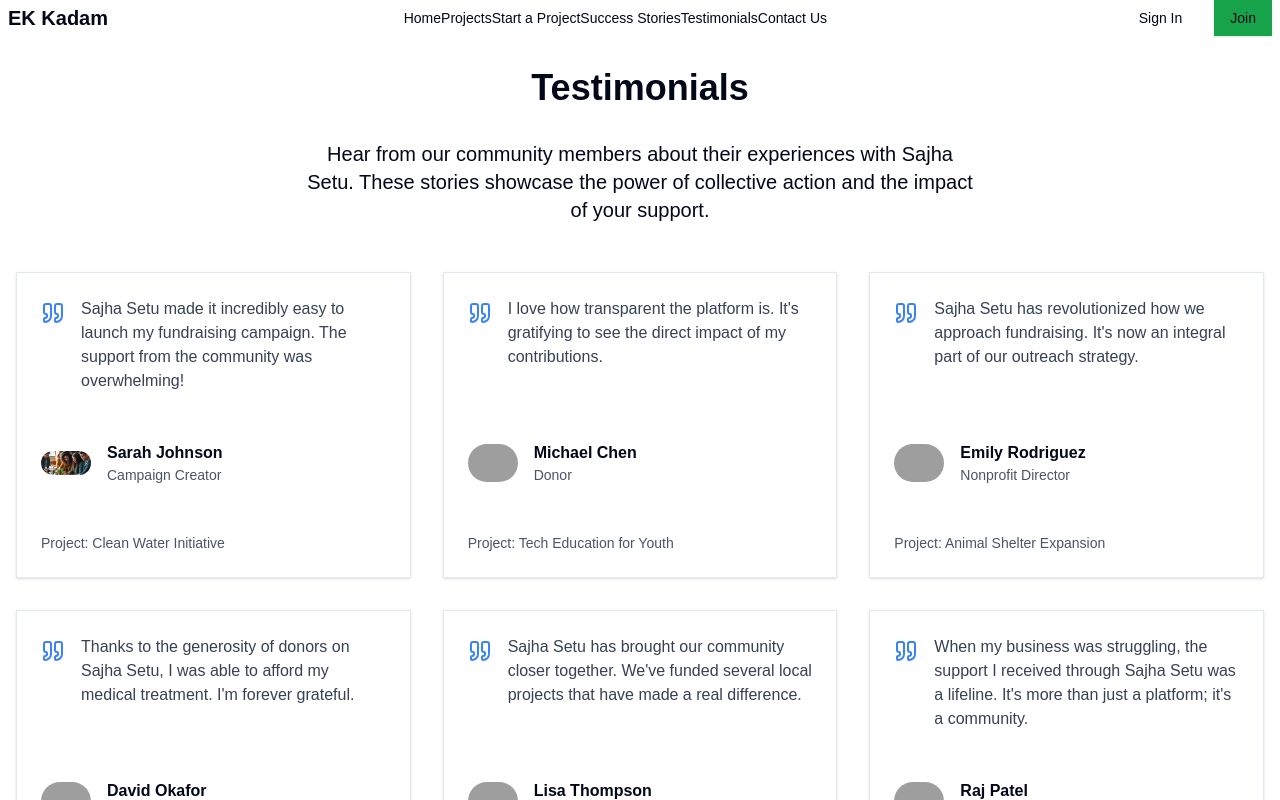
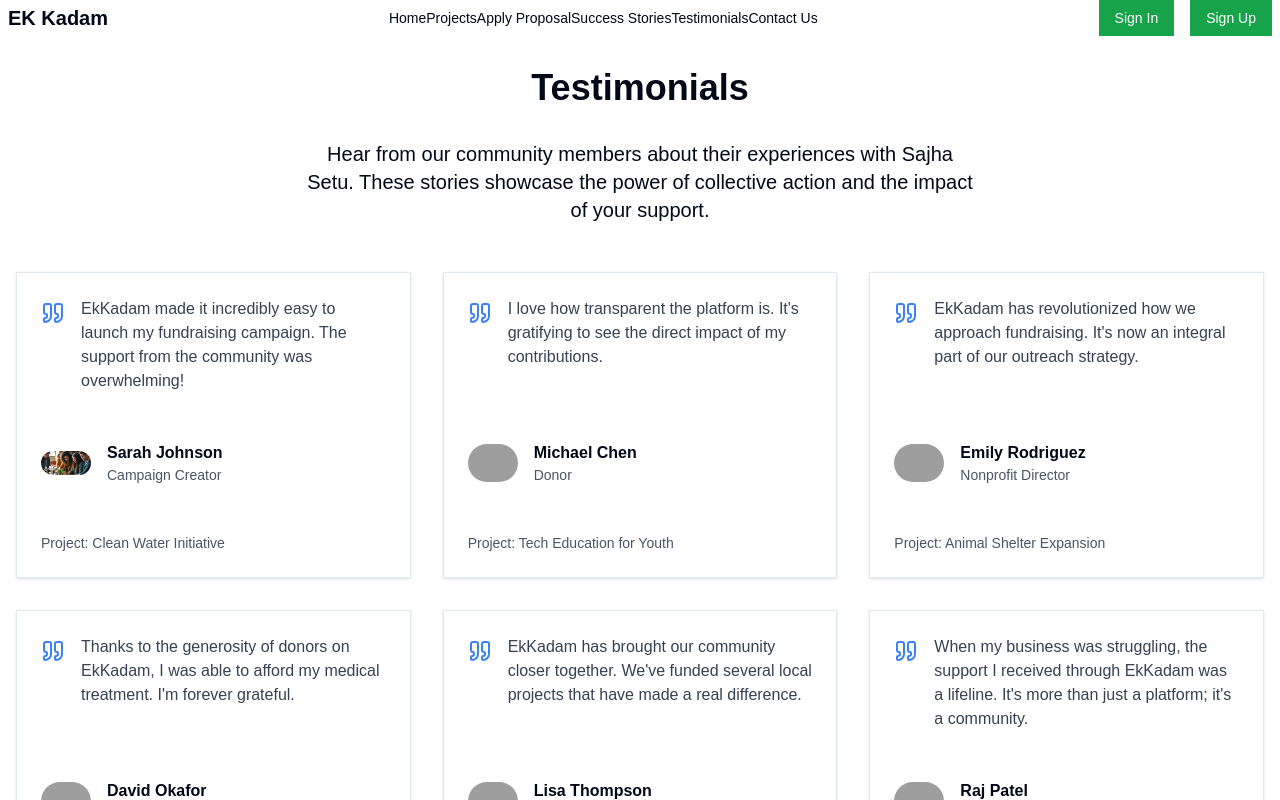
Before and after one commit to kecitclub/theDebuggers, a Next.js app in the folder client/: page /testimonials in a window 1280 px wide. Shown: the top 800 px of the page. Built offline with nearby package versions, Linux system fonts and the light colour scheme; grey boxes are pictures that could not be loaded.

Commit message:
ui changes in the pages

```diff
--- a/client/src/Components/site-header.tsx
+++ b/client/src/Components/site-header.tsx
@@ -15,8 +15,8 @@ export function SiteHeader() {
           <Link href="/projects" className="text-sm font-medium">
             Projects
           </Link>
-          <Link href="/start" className="text-sm font-medium">
-            Start a Project
+          <Link href="/apply-proposal" className="text-sm font-medium">
+            Apply Proposal
           </Link>
           <Link href="/success-stories" className="text-sm font-medium">
             Success Stories
@@ -29,10 +29,22 @@ export function SiteHeader() {
           </Link>
         </nav>
         <div className="flex items-center space-x-4">
-          <Button variant="ghost" className="hidden md:flex">
-            Sign In
-          </Button>
-          <Button className="bg-green-600 hover:bg-green-700">Join</Button>
+          <Link href={"/auth/login"}>
+            <Button
+              variant="ghost"
+              className="hidden md:flex bg-green-600 hover:bg-green-700 text-white"
+            >
+              Sign In
+            </Button>
+          </Link>
+          <Link href={"/auth/signup"}>
+            <Button
+              variant="ghost"
+              className="hidden md:flex bg-green-600 hover:bg-green-700 text-white"
+            >
+              Sign Up
+            </Button>
+          </Link>
         </div>
       </div>
     </header>
--- a/client/src/app/success-stories/page.tsx
+++ b/client/src/app/success-stories/page.tsx
@@ -39,7 +39,6 @@ export default function SuccessStories() {
 
   return (
     <>
-      <SiteHeader />
       <div className="flex flex-col min-h-screen">
         <main className="flex-grow container mx-auto px-4 py-8">
           <h1 className="text-4xl font-bold mb-8 text-center">
@@ -62,7 +61,6 @@ export default function SuccessStories() {
           </div>
         </main>
       </div>
-      <SiteFooter />
     </>
   );
 }
--- a/client/src/app/testimonials/page.tsx
+++ b/client/src/app/testimonials/page.tsx
@@ -11,7 +11,7 @@ export default function Testimonials() {
       role: "Campaign Creator",
       image: "/img.png",
       quote:
-        "Sajha Setu made it incredibly easy to launch my fundraising campaign. The support from the community was overwhelming!",
+        "EkKadam made it incredibly easy to launch my fundraising campaign. The support from the community was overwhelming!",
       project: "Clean Water Initiative",
     },
     {
@@ -29,7 +29,7 @@ export default function Testimonials() {
       role: "Nonprofit Director",
       image: "/placeholder.svg?height=100&width=100",
       quote:
-        "Sajha Setu has revolutionized how we approach fundraising. It's now an integral part of our outreach strategy.",
+        "EkKadam has revolutionized how we approach fundraising. It's now an integral part of our outreach strategy.",
       project: "Animal Shelter Expansion",
     },
     {
@@ -38,7 +38,7 @@ export default function Testimonials() {
       role: "Beneficiary",
       image: "/placeholder.svg?height=100&width=100",
       quote:
-        "Thanks to the generosity of donors on Sajha Setu, I was able to afford my medical treatment. I'm forever grateful.",
+        "Thanks to the generosity of donors on EkKadam, I was able to afford my medical treatment. I'm forever grateful.",
       project: "Medical Fund",
     },
     {
@@ -47,7 +47,7 @@ export default function Testimonials() {
       role: "Community Leader",
       image: "/placeholder.svg?height=100&width=100",
       quote:
-        "Sajha Setu has brought our community closer together. We've funded several local projects that have made a real difference.",
+        "EkKadam has brought our community closer together. We've funded several local projects that have made a real difference.",
       project: "Community Garden",
     },
     {
@@ -56,7 +56,7 @@ export default function Testimonials() {
       role: "Small Business Owner",
       image: "/placeholder.svg?height=100&width=100",
       quote:
-        "When my business was struggling, the support I received through Sajha Setu was a lifeline. It's more than just a platform; it's a community.",
+        "When my business was struggling, the support I received through EkKadam was a lifeline. It's more than just a platform; it's a community.",
       project: "Local Business Revival",
     },
   ];
@@ -81,7 +81,6 @@ export default function Testimonials() {
           </Button>
         </div>
       </main>
-      <SiteFooter />
     </div>
   );
 }
```
